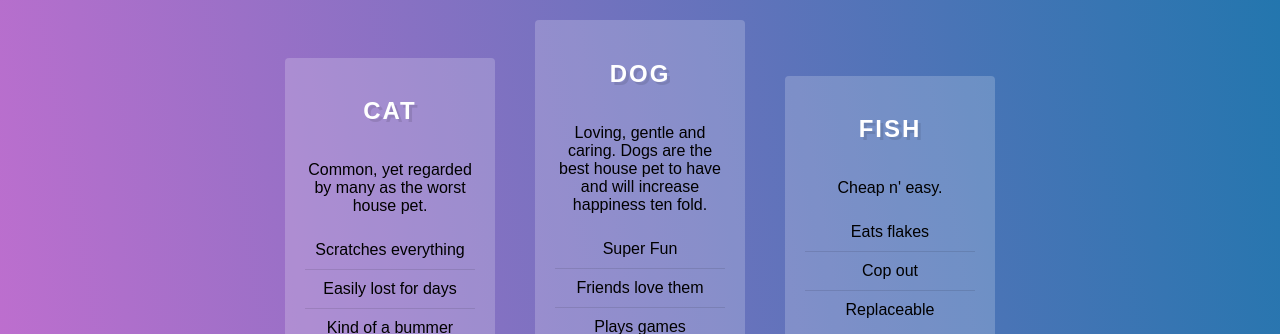
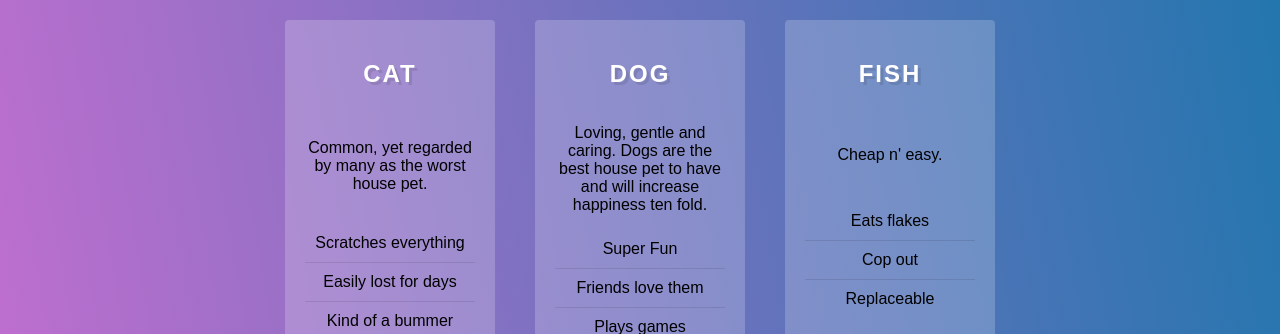
Before and after one commit to MarioPaju1991/What-The-Flexbox-master, a plain HTML site: page pricing-grid/index.html in a window 1280 px wide. Shown: the top 334 px of the page. Drawn offline with Linux system fonts and the light colour scheme.

Commit message:
Pricing grid finished

```diff
--- a/pricing-grid/index.html
+++ b/pricing-grid/index.html
@@ -4,7 +4,7 @@
   <meta charset="UTF-8">
   <title>FlexBox Nav</title>
   <link rel="stylesheet" href="https://maxcdn.bootstrapcdn.com/font-awesome/4.3.0/css/font-awesome.min.css">
-  <link rel="stylesheet" href="style-ANSWER.css">
+  <link rel="stylesheet" href="style-START.css">
 </head>
 <body>
 
--- a/pricing-grid/style-START.css
+++ b/pricing-grid/style-START.css
@@ -58,5 +58,25 @@ a {
 .pricing-grid {
   max-width:750px;
   margin: 0 auto;
+  display: flex;
+}
 
+.plan {
+  flex: 1;
+  background: rgba(255,255,255,0.2);
+  margin: 20px;
+  padding: 20px;
+  border-radius: 4px;
+  text-align: center;
+  display: flex;
+  flex: 1;
+  flex-wrap: wrap;
 }
+
+.plan > * {
+  flex: 1 1 100%;
+}
+
+.plan .cta {
+  align-self: flex-end;
+}
```
